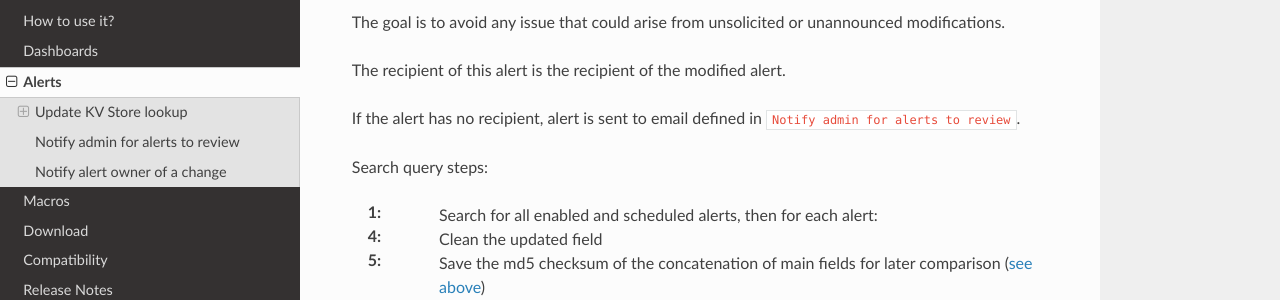
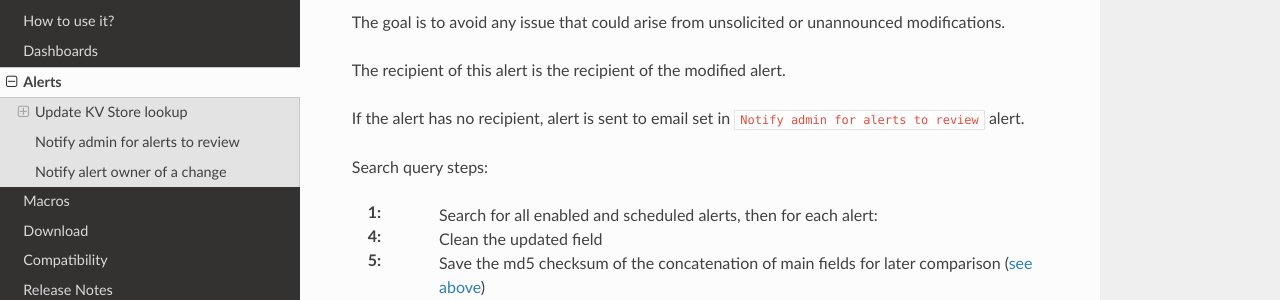
Before and after one commit to a-l-h/splunk-app-proper-alerts, a Sphinx documentation site: the page built from doc/alerts.rst, in a window 1280 px wide and 900 px high, scrolled down 2319 px. Shown: the part 217-517 px from the top of the window. Built offline with Sphinx 7.4.7 and the Read the Docs theme 2.0.0, drawn with Linux system fonts in a browser that asks for light colours.

Commit message:
Update alerts.rst

```diff
--- a/doc/alerts.rst
+++ b/doc/alerts.rst
@@ -109,7 +109,7 @@ The goal is to avoid any issue that could arise from unsolicited or unannounced
 
 The recipient of this alert is the recipient of the modified alert.
 
-If the alert has no recipient, alert is sent to email defined in ``Notify admin for alerts to review``.
+If the alert has no recipient, alert is sent to email set in ``Notify admin for alerts to review`` alert.
 
 Search query steps:
 
```
